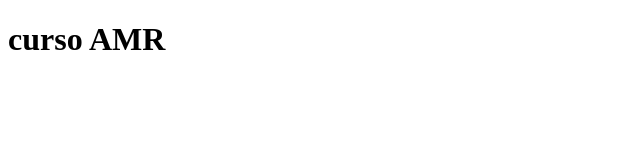
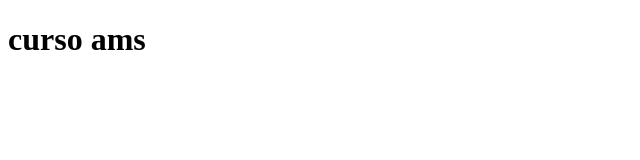
Before and after one commit to estevesryan/computerBoard, a plain HTML site: page index.html in a window 1280 px wide. Shown: the full height of the page, 0-640 px from the left. Drawn offline with Linux system fonts and the light colour scheme.

Commit message:
altera arquivo HTML

```diff
--- a/index.html
+++ b/index.html
@@ -7,6 +7,6 @@
     <title>Curso</title>
 </head>
 <body>
-    <h1>curso AMR</h1>
+    <h1>curso ams</h1>
 </body>
 </html>
```
